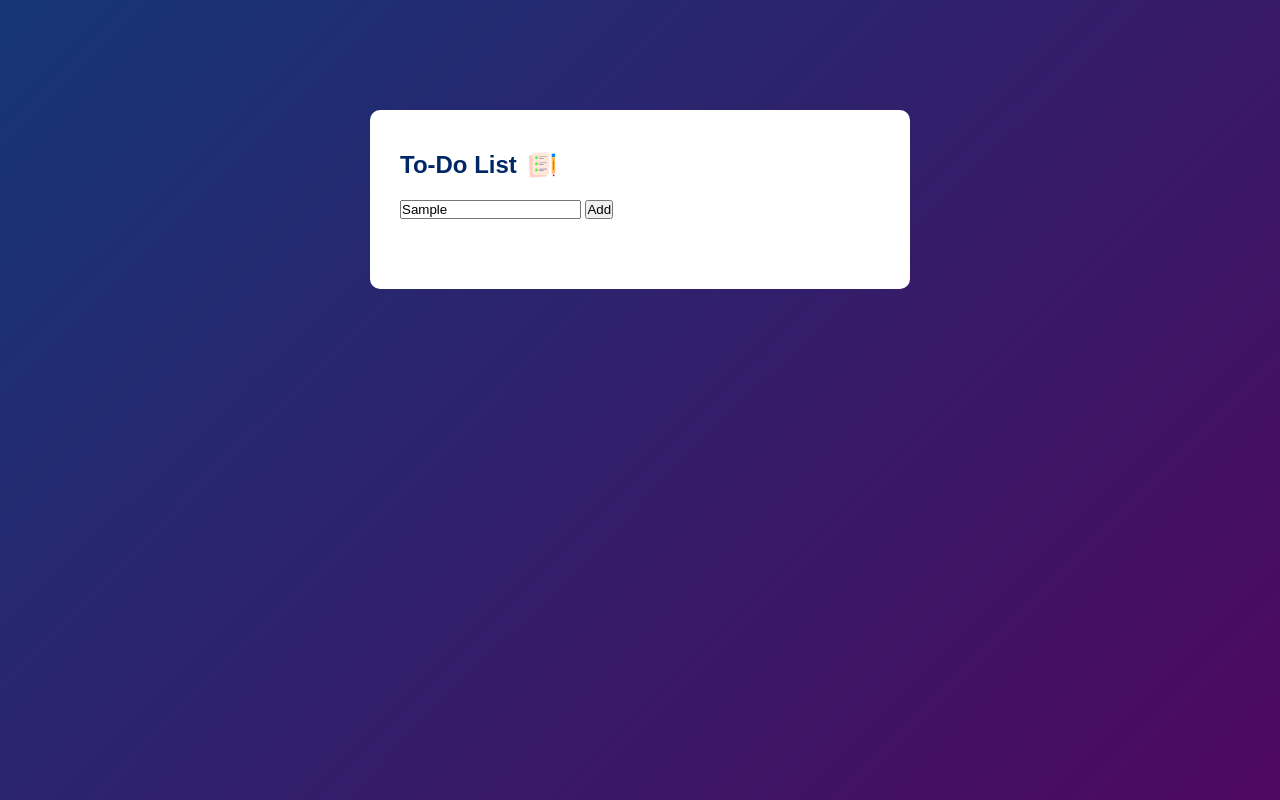
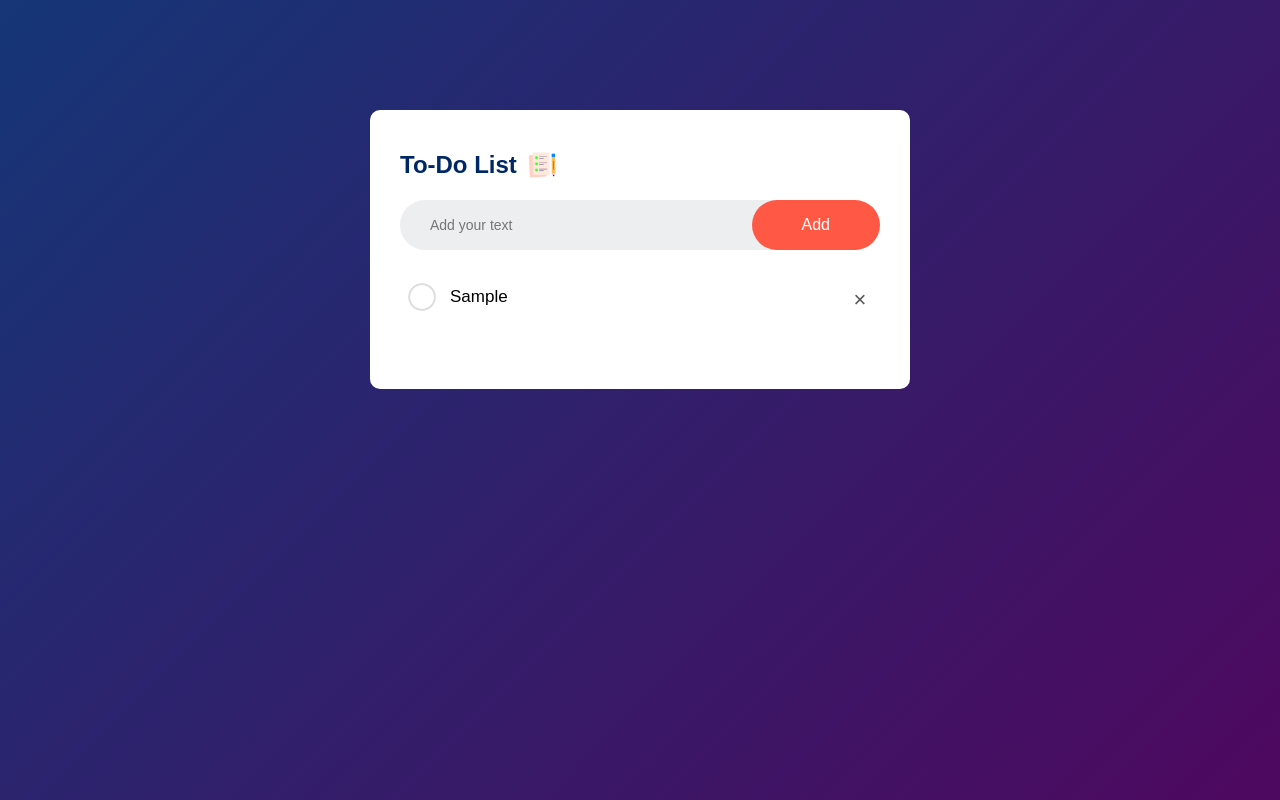
Before and after one commit to JatinChhattani/TODO-Application, a plain HTML site: page index.html in a window 1280 px wide. Both pictures are taken after typing "Sample" into the empty fields and a click on the button "Add". Drawn offline with Linux system fonts and the light colour scheme.

Commit message:
Create ToDo application with local storage feature.

```diff
--- a/index.html
+++ b/index.html
@@ -10,12 +10,17 @@
     <div class="container">
         <div class="todo_app">
             <h2>To-Do List <img src="./To-Do-Img/images/icon.png" alt=""></h2>
-            <div>
-                <input type="text" id="input_box" placeholder="Add your text">
-                <button>Add</button>
+            <div class="row">
+                <input type="text" id="input-box" placeholder="Add your text">
+                <button onclick="addTask()">Add</button>
             </div>
+            <ul id="list-container">
+                <!-- <li class="checked">Task 1</li>
+                <li>Task 2</li>
+                <li>Task 3</li> -->
+            </ul>
         </div>
     </div>
-
+    <script src="script.js"></script>
 </body>
 </html>
--- /dev/null
+++ b/script.js
@@ -0,0 +1,45 @@
+const inputBox = document.getElementById("input-box");
+const listContainer = document.getElementById("list-container");
+
+function addTask(){
+    if(inputBox.value === ''){
+        alert("You must write something!");
+    }
+    else{
+        let  li = document.createElement("li");
+        li.innerHTML = inputBox.value;
+        listContainer.appendChild(li);
+        let span = document.createElement("span");
+        span.innerHTML = "\u00d7";
+        li.appendChild(span);
+    }
+    inputBox.value = "";
+    saveData()
+}
+
+inputBox.addEventListener('keypress',function(event) {
+    if(event.key === 'Enter')
+    {
+        addTask();
+    }
+});
+
+listContainer.addEventListener('click',function(e){
+    if(e.target.tagName === "LI"){
+        e.target.classList.toggle("checked");
+    }
+    else if(e.target.tagName === "SPAN"){
+        e.target.parentElement.remove();
+    }
+    saveData()
+}, false);
+
+function saveData(){
+    localStorage.setItem("data",listContainer.innerHTML);
+}
+
+function showTask() {
+    listContainer.innerHTML = localStorage.getItem("data");
+}
+
+showTask();
--- a/styles.css
+++ b/styles.css
@@ -33,3 +33,83 @@
     width: 30px;
     margin-left: 10px;
 }
+
+.row{
+    display: flex;
+    align-items: center;
+    background-color:#edeef0;
+    justify-content: space-between;
+    padding-left: 20px;
+    border-radius: 30px;
+    margin-bottom: 25px;
+
+}
+
+.row input{
+    flex: 1;
+    background: transparent;
+    /* border: none; */
+    padding: 15px 50px;
+    border: none;
+    outline: none;
+    padding: 10px;
+    font-size: 14px;
+}
+
+.row button{
+    background-color: #ff5945;
+    padding: 16px 50px;
+    font-size: 16px;
+    border: none;
+    outline: none;
+    color: #fff;
+    cursor: pointer;
+    border-radius: 40px;
+}
+
+ul li{
+    list-style: none;
+    font-size: 17px;
+    padding: 12px 8px 12px 50px;
+    user-select:none;
+    cursor: pointer;
+    position: relative;
+}
+
+ul li::before{
+    content: '';
+    position: absolute;
+    height: 28px;
+    width: 28px;
+    border-radius: 50%;
+    background-image: url(To-Do-Img/images/unchecked.png);
+    background-size: cover;
+    background-position: center;
+    left : 8px;
+    top: 8px;
+}
+
+ul li.checked{
+    color: #555;
+    text-decoration: line-through;
+}
+
+ul li.checked::before{
+    background-image: url(To-Do-Img/images/checked.png);
+}
+ul li span{
+    position: absolute;
+    right: 0;
+    top: 5px;
+    width: 40px;
+    height: 40px;
+    font-size: 22px;
+    color: #555;
+    line-height: 40px;
+    text-align: center;
+    border-radius: 50%;
+}
+
+ul li span:hover{
+    background: #edeef0;
+}
```
